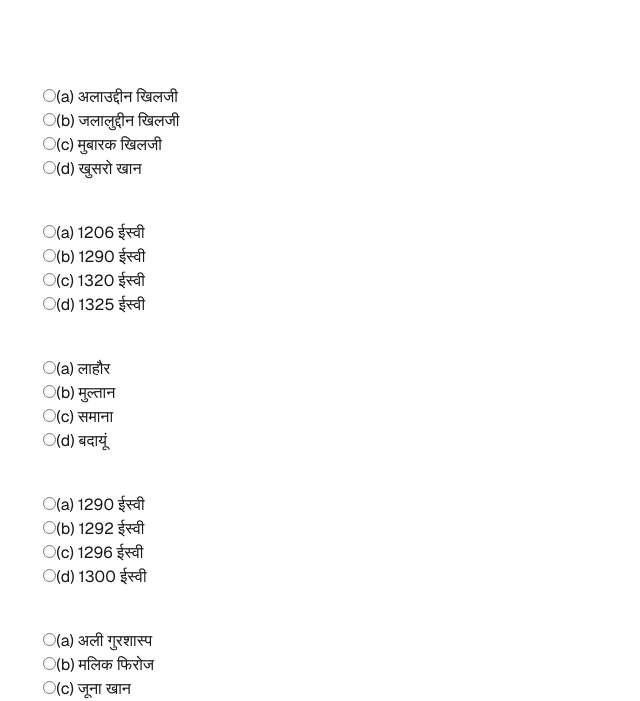
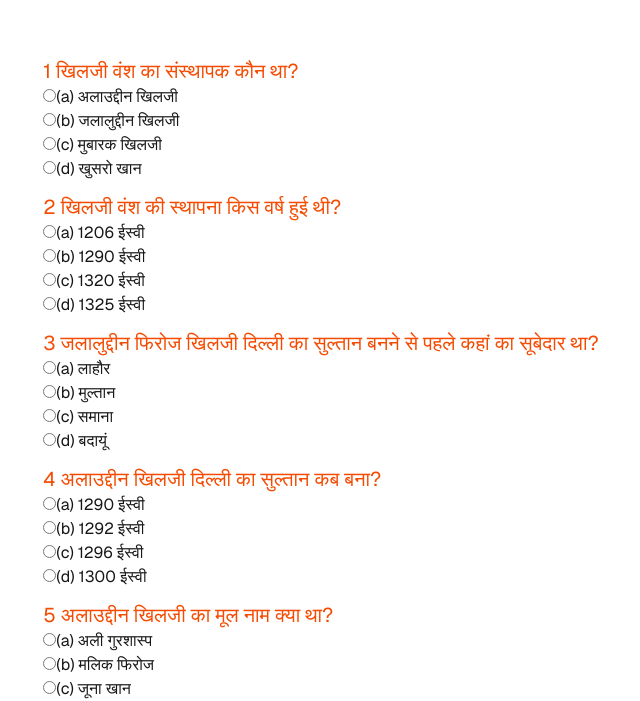
Before and after one commit to mentorvikash/nextjs, a Next.js app: page /quiz in a window 1280 px wide. Shown: the part 107-808 px from the top of the page, without its empty margins (302-942 px from the left). Built offline with nearby package versions, Linux system fonts and the light colour scheme.

Commit message:
add orange

```diff
--- a/app/quiz/page.tsx
+++ b/app/quiz/page.tsx
@@ -278,7 +278,7 @@ export default function Home() {
                     ? "text-red-800"
                     : finalResult[index] === "R"
                     ? "text-sky-600"
-                    : "text-white"
+                    : "text-orange-600"
                 } `}
               >
                 {" "}
```
